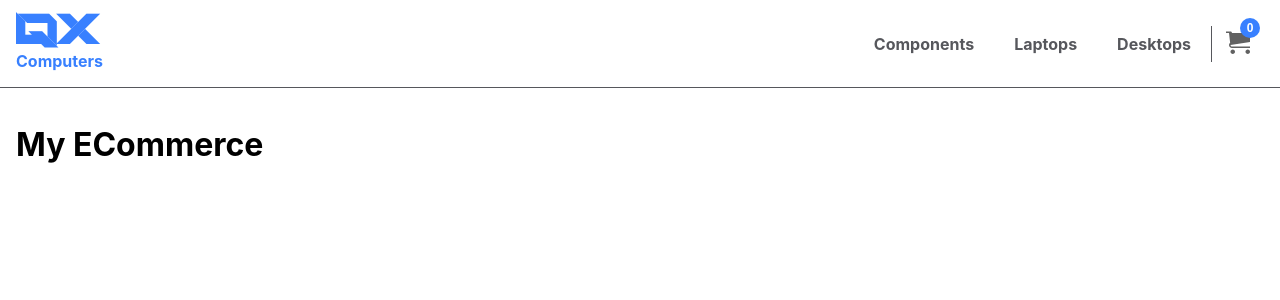
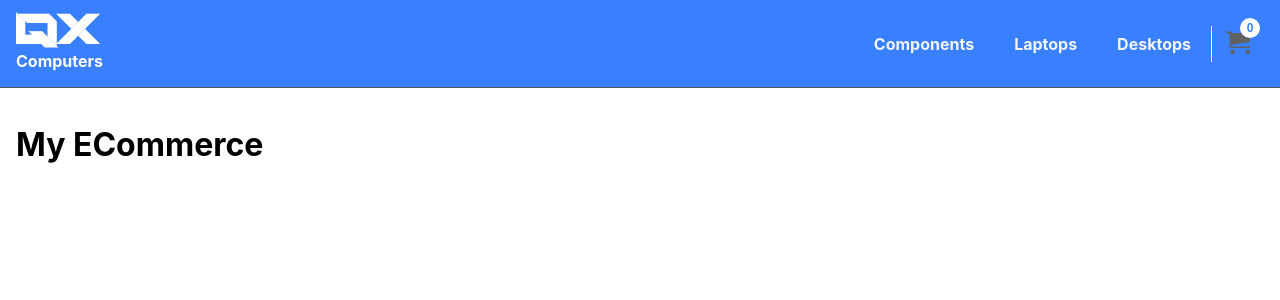
Before and after one commit to matt-314/QXComputer-Project, a React (Create React App) app: page / in a window 1280 px wide. Shown: the top 300 px of the page. Built offline with nearby package versions, Linux system fonts and the light colour scheme.

Commit message:
feat: use primary color in the header

```diff
--- a/src/App.module.css
+++ b/src/App.module.css
@@ -1,5 +1,6 @@
 .header {
   border-bottom: 1px solid var(--color-medium);
+  background-color: var(--color-primary);
 }
 
 .contentPadding {
--- a/src/components/Navbar/Navbar.module.css
+++ b/src/components/Navbar/Navbar.module.css
@@ -2,4 +2,5 @@
   display: flex;
   justify-content: space-between;
   align-items: center;
+  background-color: var(--color-primary);
 }
--- a/src/components/Navbar/NavbarCart.module.css
+++ b/src/components/Navbar/NavbarCart.module.css
@@ -29,6 +29,6 @@
 }
 
 .cart__badge--color {
-  background-color: var(--color-primary);
-  color: var(--color-primary-contrast);
+  background-color: var(--color-primary-contrast);
+  color: var(--color-primary);
 }
--- a/src/components/Navbar/NavbarLinks.jsx
+++ b/src/components/Navbar/NavbarLinks.jsx
@@ -20,6 +20,7 @@ function NavbarLinks() {
             <Anchor
               href={href}
               key={href}
+              color="light"
             >
               {text}
             </Anchor>
--- a/src/components/Navbar/NavbarLinks.module.css
+++ b/src/components/Navbar/NavbarLinks.module.css
@@ -4,7 +4,7 @@
 }
 
 .pageLinks {
-  border-right: 1px solid var(--color-medium);
+  border-right: 1px solid var(--color-primary-contrast);
   display: flex;
   align-items: center;
 }
--- a/src/components/Navbar/NavbarTitle.module.css
+++ b/src/components/Navbar/NavbarTitle.module.css
@@ -1,6 +1,6 @@
 .title {
   font-family: 'TechnoHideo';
-  color: var(--color-primary);
+  color: var(--color-primary-contrast);
   font-size: 3.5rem;
   margin: 0;
   padding: 0;
@@ -8,7 +8,7 @@
 
 .subtitle {
   font-size: 1rem;
-  color: var(--color-primary);
+  color: var(--color-primary-contrast);
   font-weight: 700;
   margin: 0;
   padding: 0;
```
